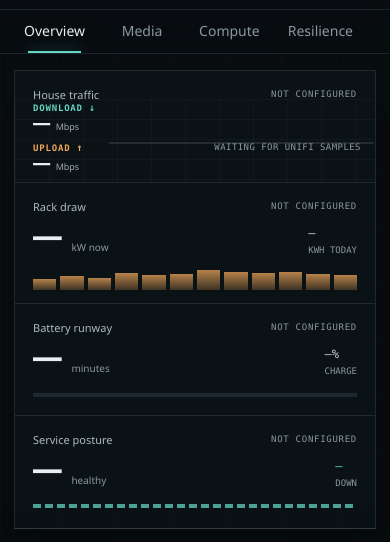
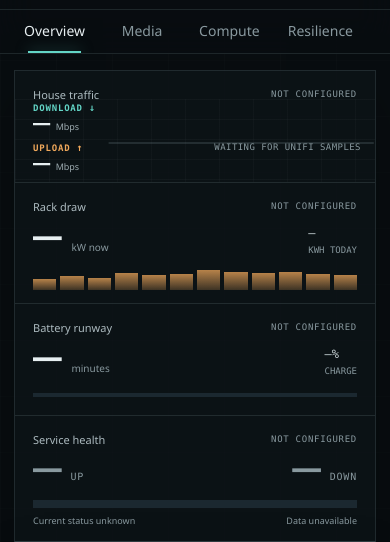
Before and after one commit to d4rk22/hrafnholt, a website with bundled scripts: page public/index.html in a window 390 px wide. Shown: the part 107-649 px from the top of the page. Built offline with nearby package versions, Linux system fonts and the light colour scheme; files whose address does not match are found by name.

Commit message:
Show proportional service health with balanced up and down counts

```diff
--- a/package.json
+++ b/package.json
@@ -19,7 +19,7 @@
     "audit": "npm audit --audit-level=high",
     "build": "tsc -p tsconfig.json",
     "check": "npm run audit && npm run lint && npm test && npm run build && npm run check:browser",
-    "check:browser": "node --check public/app.js && node --check public/map-viewport.js && node --check public/privacy-mode.js",
+    "check:browser": "node --check public/app.js && node --check public/map-viewport.js && node --check public/privacy-mode.js && node --check public/service-health.js",
     "generate:world-map": "node scripts/generate-world-map.mjs",
     "lint": "tsc -p tsconfig.json --noEmit",
     "start": "node --env-file-if-exists=.env dist/server.js",
--- a/public/app.js
+++ b/public/app.js
@@ -16,6 +16,7 @@ import {
   displayedPlexUsername,
   privacyModeKeyAction,
 } from "./privacy-mode.js";
+import { serviceHealthSummary } from "./service-health.js";
 
 const MAP_HOME_DECORATION_MARGIN = 54;
 const DEFAULT_CONFIGURATION = Object.freeze({
@@ -490,7 +491,6 @@ function renderHeadline(snapshot) {
   setText("#bandwidth-source", bandwidth.source);
   setText("#power-source", power.source);
   setText("#ups-source", ups.source);
-  setText("#posture-source", servicePosture.source);
   setText("#bandwidth-down", bandwidth.data ? number(bandwidth.data.downloadMbps, 1) : "—");
   setText("#bandwidth-up", bandwidth.data ? number(bandwidth.data.uploadMbps, 1) : "—");
   renderTraffic(bandwidth);
@@ -501,9 +501,31 @@ function renderHeadline(snapshot) {
   const runway = document.querySelector("#ups-runway");
   runway?.querySelector("span")?.style.setProperty("width", `${ups.data?.chargePercent ?? 0}%`);
   runway?.setAttribute("aria-label", ups.data ? `UPS battery charge ${number(ups.data.chargePercent)} percent` : "UPS battery charge unavailable");
-  setText("#posture-healthy", servicePosture.data ? number(servicePosture.data.healthy) : "—");
-  setText("#posture-down", servicePosture.data ? number(servicePosture.data.down) : "—");
-  document.querySelector("#posture-down")?.closest("b")?.classList.toggle("metric-bad", (servicePosture.data?.down ?? 0) > 0);
+  renderServiceHealth(servicePosture);
+}
+
+function renderServiceHealth(panel) {
+  const summary = serviceHealthSummary(panel);
+  const available = summary.healthy !== null;
+  const status = {
+    up: "All operational", down: "Needs attention", other: "Status incomplete",
+    empty: "No monitors", stale: "Stale data", error: "Data unavailable", disabled: "Not configured",
+  }[summary.state];
+  setText("#posture-source", panel.source);
+  setText("#posture-healthy", available ? number(summary.healthy) : "—");
+  setText("#posture-down", available ? number(summary.down) : "—");
+  setText("#posture-total", available ? `${number(summary.total)} monitored${summary.other ? ` · ${number(summary.other)} other` : ""}` : "Current status unknown");
+  setText("#posture-status", status);
+  document.querySelector(".signal-metric--posture")?.setAttribute("data-state", summary.state);
+  for (const [kind, share] of [["up", summary.upPercent], ["down", summary.downPercent], ["other", summary.otherPercent]]) {
+    const segment = document.querySelector(`#posture-bar-${kind}`);
+    segment?.style.setProperty("flex-grow", String(share));
+    segment?.toggleAttribute("hidden", share === 0);
+  }
+  const description = available
+    ? `${number(summary.healthy)} up, ${number(summary.down)} down${summary.other ? `, ${number(summary.other)} pending, maintenance or unknown` : ""}, out of ${number(summary.total)} monitored services. ${status}.`
+    : `Service health unavailable. ${status}.`;
+  document.querySelector("#posture-bar")?.setAttribute("aria-label", description);
 }
 
 function renderMap(streams) {
@@ -1193,6 +1215,7 @@ async function refreshDashboard() {
     if (!response.ok) throw new Error(`Snapshot request failed with HTTP ${response.status}`);
     renderSnapshot(await response.json());
   } catch (error) {
+    renderServiceHealth({ status: "error", data: null, source: document.querySelector("#posture-source")?.textContent ?? "Uptime Kuma" });
     document.querySelector("#runtime-banner")?.setAttribute("hidden", "");
     setText("#runtime-mode", "DASHBOARD ERROR");
     setText("#runtime-summary", error instanceof Error ? error.message : "Snapshot request failed");
--- a/public/index.html
+++ b/public/index.html
@@ -119,10 +119,18 @@
           <div class="runway" id="ups-runway" aria-label="UPS battery charge unavailable"><span style="width: 0%"></span></div>
         </article>
 
-        <article class="signal-metric">
-          <div class="metric-heading"><span>Service posture</span><span class="data-source" id="posture-source">Not configured</span></div>
-          <div class="metric-value-row"><strong id="posture-healthy">—</strong><span>healthy</span><b class="metric-good"><span id="posture-down">—</span> <small>down</small></b></div>
-          <div class="posture-dots" aria-hidden="true"></div>
+        <article class="signal-metric signal-metric--posture" data-state="disabled">
+          <div class="metric-heading"><span>Service health</span><span class="data-source" id="posture-source">Not configured</span></div>
+          <div class="posture-counts">
+            <div class="posture-count posture-count--up"><strong id="posture-healthy">—</strong><span>up</span></div>
+            <div class="posture-count posture-count--down"><strong id="posture-down">—</strong><span>down</span></div>
+          </div>
+          <div class="posture-bar" id="posture-bar" role="img" aria-label="Service health unavailable. Not configured.">
+            <span class="posture-bar__up" id="posture-bar-up" hidden></span>
+            <span class="posture-bar__down" id="posture-bar-down" hidden></span>
+            <span class="posture-bar__other" id="posture-bar-other" hidden></span>
+          </div>
+          <div class="posture-footer"><span id="posture-total">Current status unknown</span><span id="posture-status">Not configured</span></div>
         </article>
       </section>
 
--- /dev/null
+++ b/public/service-health.js
@@ -0,0 +1,20 @@
+export function serviceHealthSummary(panel) {
+  if (panel.status !== "ok" || !panel.data) {
+    return {
+      healthy: null, down: null, other: 0, total: 0,
+      upPercent: 0, downPercent: 0, otherPercent: 0,
+      state: panel.status === "ok" ? "error" : panel.status,
+    };
+  }
+
+  const { healthy, down, monitors } = panel.data;
+  const total = Math.max(monitors.length, healthy + down);
+  const other = total - healthy - down;
+  return {
+    healthy, down, other, total,
+    upPercent: total ? healthy / total * 100 : 0,
+    downPercent: total ? down / total * 100 : 0,
+    otherPercent: total ? other / total * 100 : 0,
+    state: !total ? "empty" : down ? "down" : other ? "other" : "up",
+  };
+}
--- a/public/styles.css
+++ b/public/styles.css
@@ -265,8 +265,24 @@ main { max-width: 1800px; margin: 0 auto; padding: 24px 32px 42px; }
 .micro-bars span { flex: 1; height: var(--bar); min-height: 4px; background: linear-gradient(to top, rgba(240,168,91,.22), rgba(240,168,91,.75)); }
 .runway { height: 4px; margin-top: 14px; background: var(--rail); }
 .runway span { display: block; height: 100%; background: linear-gradient(90deg, var(--telemetry), #bcead8); box-shadow: 0 0 12px rgba(var(--telemetry-rgb), 0.36); }
-.posture-dots { display: grid; grid-template-columns: repeat(21, 1fr); gap: 3px; margin-top: 13px; }
-.posture-dots::before { content: ""; grid-column: 1 / -1; height: 4px; background: repeating-linear-gradient(90deg, var(--telemetry) 0 8px, transparent 8px 12px); opacity: .74; }
+.signal-metric--posture .metric-heading { flex-wrap: wrap; gap: 4px 8px; }
+.posture-counts { display: flex; justify-content: space-between; gap: 12px; margin-top: 8px; }
+.posture-count { display: flex; align-items: baseline; gap: 8px; }
+.posture-count strong { font-family: var(--display); font-size: 35px; letter-spacing: .02em; line-height: 1; }
+.posture-count span { font-family: var(--mono); font-size: 10px; letter-spacing: .08em; text-transform: uppercase; }
+.posture-count--up { color: var(--telemetry); }
+.posture-count--down { color: var(--danger); }
+.posture-bar { display: flex; gap: 2px; height: 8px; margin-top: 10px; background: var(--rail); }
+.posture-bar > span { flex-basis: 0; min-width: 0; }
+.posture-bar__up { background: var(--telemetry); }
+.posture-bar__down { background: var(--danger); }
+.posture-bar__other { background: var(--muted); }
+.posture-footer { display: flex; justify-content: space-between; flex-wrap: wrap; gap: 3px 10px; margin-top: 7px; color: var(--muted); font-size: 9px; }
+.signal-metric--posture[data-state="down"] #posture-status { color: var(--danger); }
+.signal-metric--posture[data-state="up"] #posture-status { color: var(--telemetry); }
+.signal-metric--posture[data-state="up"] .posture-count--down,
+.signal-metric--posture:is([data-state="empty"], [data-state="stale"], [data-state="error"], [data-state="disabled"]) .posture-count { color: var(--muted); }
+.signal-metric--posture:is([data-state="stale"], [data-state="other"]) #posture-status { color: var(--amber); }
 
 .dashboard-grid { display: grid; grid-template-columns: repeat(12, minmax(0, 1fr)); gap: 14px; }
 .panel {
```
Also changed, not shown: test/service-health.test.ts (added, +77 -0 lines), CHANGELOG.md.
